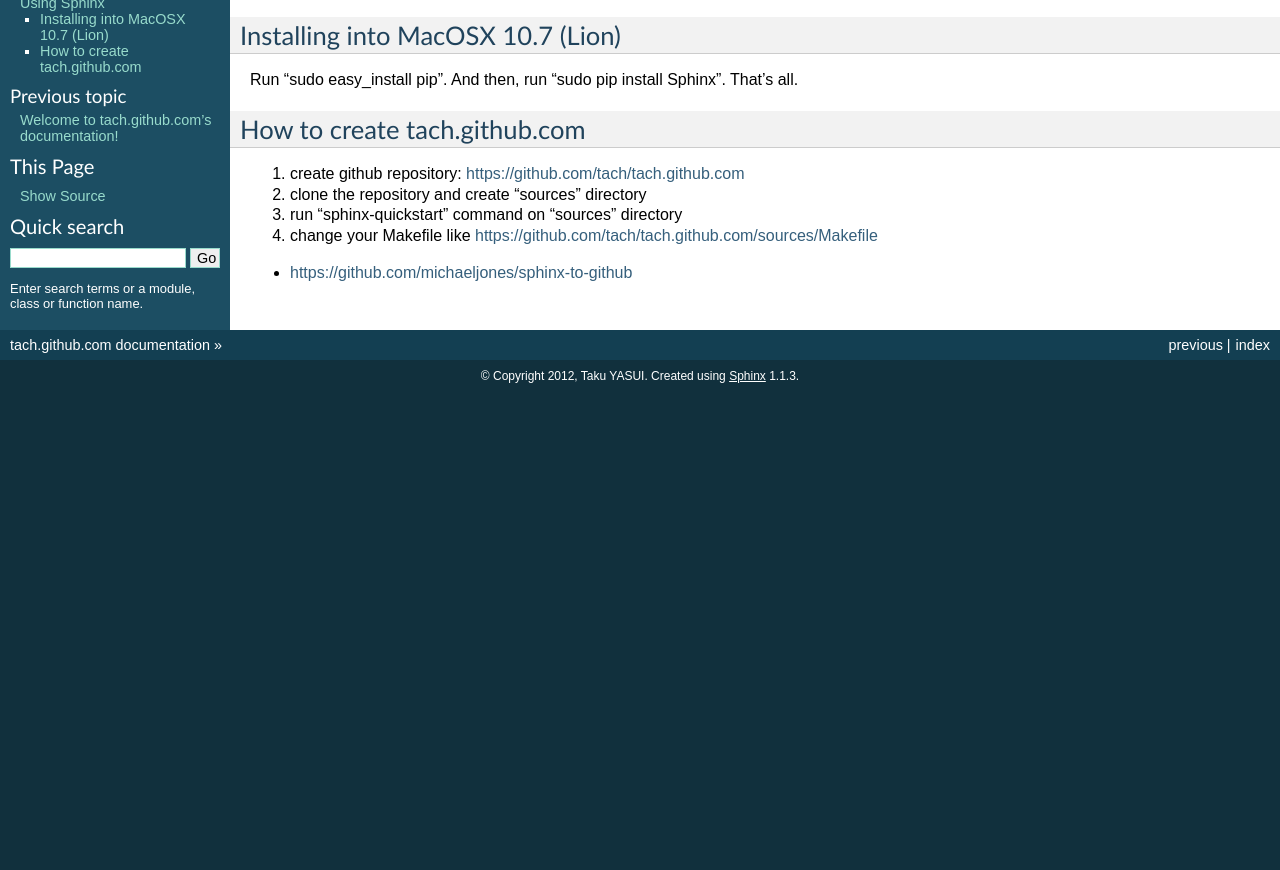
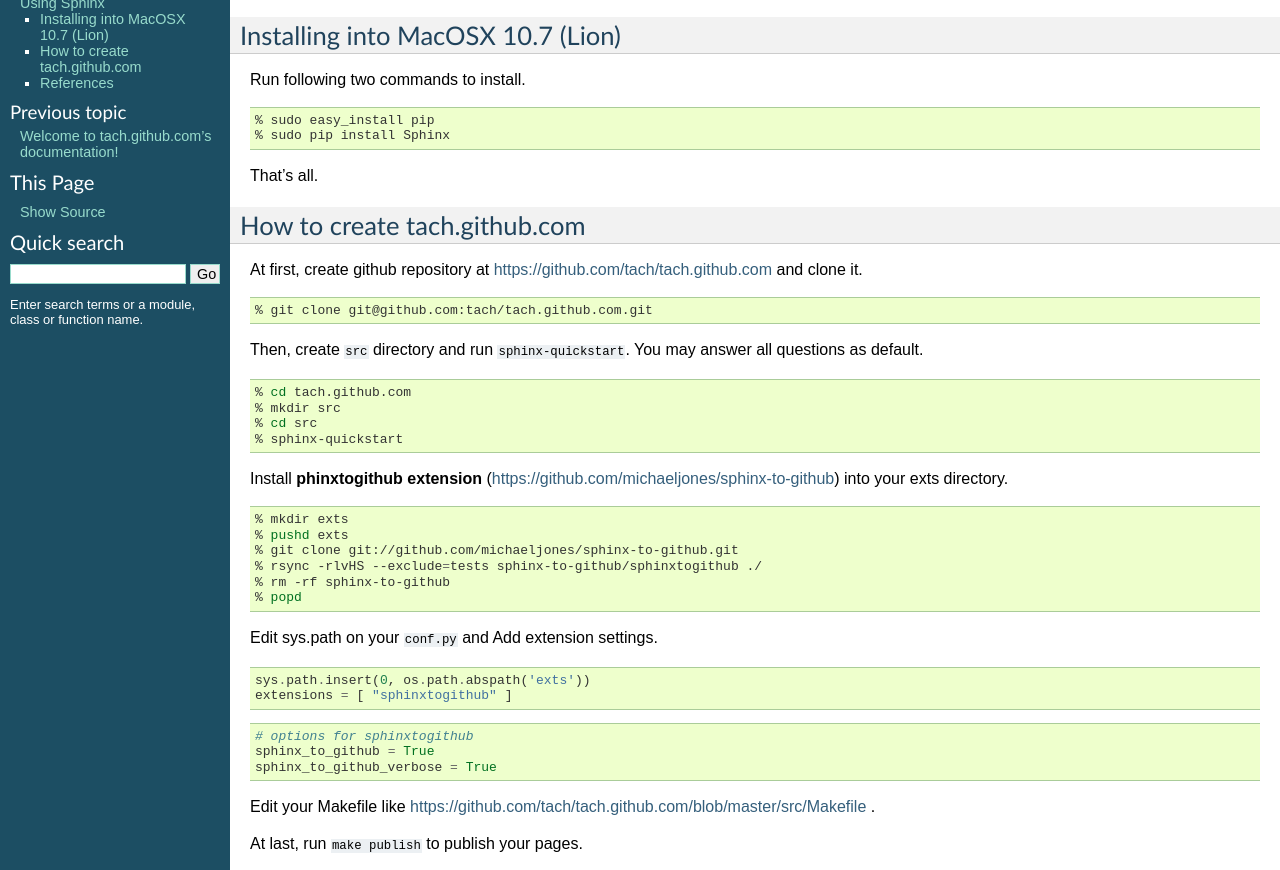
Before and after one commit to tach/tach.github.com, a plain HTML site: page sphinx.html in a window 1280 px wide. Shown: the part 79-949 px from the top of the page. Before the commit the page ends 800 px from the top, so only its background shows below. Drawn offline with Linux system fonts and the light colour scheme.

Commit message:
Published at Sun Mar 18 20:09:05 JST 2012

```diff
--- a/searchindex.js
+++ b/searchindex.js
@@ -1 +1 @@
-Search.setIndex({objects:{},terms:{all:1,quickstart:1,creat:[0,1],modul:0,sudo:1,easy_instal:1,indic:0,macosx:[0,1],lion:[0,1],tabl:0,pip:1,instal:[0,1],your:1,index:0,welcom:0,makefil:1,michaeljon:1,content:0,how:[0,1],document:0,sourc:1,run:1,clone:1,tach:[0,1],repositori:1,search:0,github:[0,1],sphinx:[0,1],like:1,directori:1,http:1,command:1,chang:1,com:[0,1],page:0},objtypes:{},titles:["Welcome to tach.github.com&#8217;s documentation!","Using Sphinx"],objnames:{},filenames:["index","sphinx"]})
+Search.setIndex({objects:{},terms:{all:1,code:[],quickstart:1,creat:[0,1],popd:1,makefil:1,modul:0,sudo:1,phinxtogithub:1,easy_instal:1,indic:0,macosx:[0,1],lion:[0,1],set:1,pushd:1,conf:1,tabl:0,pip:1,follow:1,your:1,sphinxtogithub:1,index:0,rsync:1,git:1,welcom:0,sphinx_to_github_verbos:1,make:1,mkdir:1,two:1,michaeljon:1,content:0,how:[0,1],add:1,html:[],master:1,blob:1,answer:1,you:1,document:0,instal:[0,1],clone:1,refer:[0,1],sourc:[],run:1,option:1,src:1,publish:1,abspath:1,edit:1,sphinx:[0,1],tach:[0,1],extens:1,test:1,user:[],repositori:1,mai:1,path:1,"true":1,technic:1,insert:1,search:0,github:[0,1],last:1,like:1,question:1,"default":1,directori:1,japanes:1,http:1,exclud:1,sphinx_to_github:1,inform:1,ext:1,command:1,rlvh:1,"\u30ea\u30f3\u30af\u4ed8\u304d\u30c6\u30ad\u30b9\u30c8":[],chang:[],cookbook:[],com:[0,1],page:[0,1],block:[],first:1},objtypes:{},titles:["Welcome to tach.github.com&#8217;s documentation!","Using Sphinx"],objnames:{},filenames:["index","sphinx"]})
--- a/sphinx.html
+++ b/sphinx.html
@@ -51,19 +51,59 @@
 <h1>Using Sphinx<a class="headerlink" href="#using-sphinx" title="Permalink to this headline">¶</a></h1>
 <div class="section" id="installing-into-macosx-10-7-lion">
 <h2>Installing into MacOSX 10.7 (Lion)<a class="headerlink" href="#installing-into-macosx-10-7-lion" title="Permalink to this headline">¶</a></h2>
-<p>Run &#8220;sudo easy_install pip&#8221;. And then, run &#8220;sudo pip install Sphinx&#8221;.
-That&#8217;s all.</p>
+<p>Run following two commands to install.</p>
+<div class="highlight-sh"><div class="highlight"><pre>% sudo easy_install pip
+% sudo pip install Sphinx
+</pre></div>
+</div>
+<p>That&#8217;s all.</p>
 </div>
 <div class="section" id="how-to-create-tach-github-com">
 <h2>How to create tach.github.com<a class="headerlink" href="#how-to-create-tach-github-com" title="Permalink to this headline">¶</a></h2>
-<ol class="arabic simple">
-<li>create github repository: <a class="reference external" href="https://github.com/tach/tach.github.com">https://github.com/tach/tach.github.com</a></li>
-<li>clone the repository and create &#8220;sources&#8221; directory</li>
-<li>run &#8220;sphinx-quickstart&#8221; command on &#8220;sources&#8221; directory</li>
-<li>change your Makefile like <a class="reference external" href="https://github.com/tach/tach.github.com/sources/Makefile">https://github.com/tach/tach.github.com/sources/Makefile</a></li>
-</ol>
+<p>At first, create github repository at <a class="reference external" href="https://github.com/tach/tach.github.com">https://github.com/tach/tach.github.com</a>
+and clone it.</p>
+<div class="highlight-sh"><div class="highlight"><pre>% git clone git@github.com:tach/tach.github.com.git
+</pre></div>
+</div>
+<p>Then, create <tt class="docutils literal"><span class="pre">src</span></tt> directory and run <tt class="docutils literal"><span class="pre">sphinx-quickstart</span></tt>.
+You may answer all questions as default.</p>
+<div class="highlight-sh"><div class="highlight"><pre>% <span class="nb">cd </span>tach.github.com
+% mkdir src
+% <span class="nb">cd </span>src
+% sphinx-quickstart
+</pre></div>
+</div>
+<p>Install <strong>phinxtogithub extension</strong>
+(<a class="reference external" href="https://github.com/michaeljones/sphinx-to-github">https://github.com/michaeljones/sphinx-to-github</a>)
+into your exts directory.</p>
+<div class="highlight-sh"><div class="highlight"><pre>% mkdir exts
+% <span class="nb">pushd </span>exts
+% git clone git://github.com/michaeljones/sphinx-to-github.git
+% rsync -rlvHS --exclude<span class="o">=</span>tests sphinx-to-github/sphinxtogithub ./
+% rm -rf sphinx-to-github
+% <span class="nb">popd</span>
+</pre></div>
+</div>
+<p>Edit sys.path on your <tt class="docutils literal"><span class="pre">conf.py</span></tt> and Add extension settings.</p>
+<div class="highlight-python"><div class="highlight"><pre><span class="n">sys</span><span class="o">.</span><span class="n">path</span><span class="o">.</span><span class="n">insert</span><span class="p">(</span><span class="mi">0</span><span class="p">,</span> <span class="n">os</span><span class="o">.</span><span class="n">path</span><span class="o">.</span><span class="n">abspath</span><span class="p">(</span><span class="s">&#39;exts&#39;</span><span class="p">))</span>
+<span class="n">extensions</span> <span class="o">=</span> <span class="p">[</span> <span class="s">&quot;sphinxtogithub&quot;</span> <span class="p">]</span>
+</pre></div>
+</div>
+<div class="highlight-python"><div class="highlight"><pre><span class="c"># options for sphinxtogithub</span>
+<span class="n">sphinx_to_github</span> <span class="o">=</span> <span class="bp">True</span>
+<span class="n">sphinx_to_github_verbose</span> <span class="o">=</span> <span class="bp">True</span>
+</pre></div>
+</div>
+<p>Edit your Makefile like <a class="reference external" href="https://github.com/tach/tach.github.com/blob/master/src/Makefile">https://github.com/tach/tach.github.com/blob/master/src/Makefile</a> .</p>
+<p>At last, run <tt class="docutils literal"><span class="pre">make</span> <span class="pre">publish</span></tt> to publish your pages.</p>
+<div class="highlight-sh"><div class="highlight"><pre>% make publish
+</pre></div>
+</div>
+</div>
+<div class="section" id="references">
+<h2>References<a class="headerlink" href="#references" title="Permalink to this headline">¶</a></h2>
 <ul class="simple">
-<li><a class="reference external" href="https://github.com/michaeljones/sphinx-to-github">https://github.com/michaeljones/sphinx-to-github</a></li>
+<li><a class="reference external" href="http://sphinx-users.jp/technical.html">Sphinx Technical Information (in Japanese)</a></li>
 </ul>
 </div>
 </div>
@@ -79,6 +119,7 @@
 <li><a class="reference internal" href="#">Using Sphinx</a><ul>
 <li><a class="reference internal" href="#installing-into-macosx-10-7-lion">Installing into MacOSX 10.7 (Lion)</a></li>
 <li><a class="reference internal" href="#how-to-create-tach-github-com">How to create tach.github.com</a></li>
+<li><a class="reference internal" href="#references">References</a></li>
 </ul>
 </li>
 </ul>
```
Also changed, not shown: index.html (+1 -0 lines), sources/sphinx.txt.
